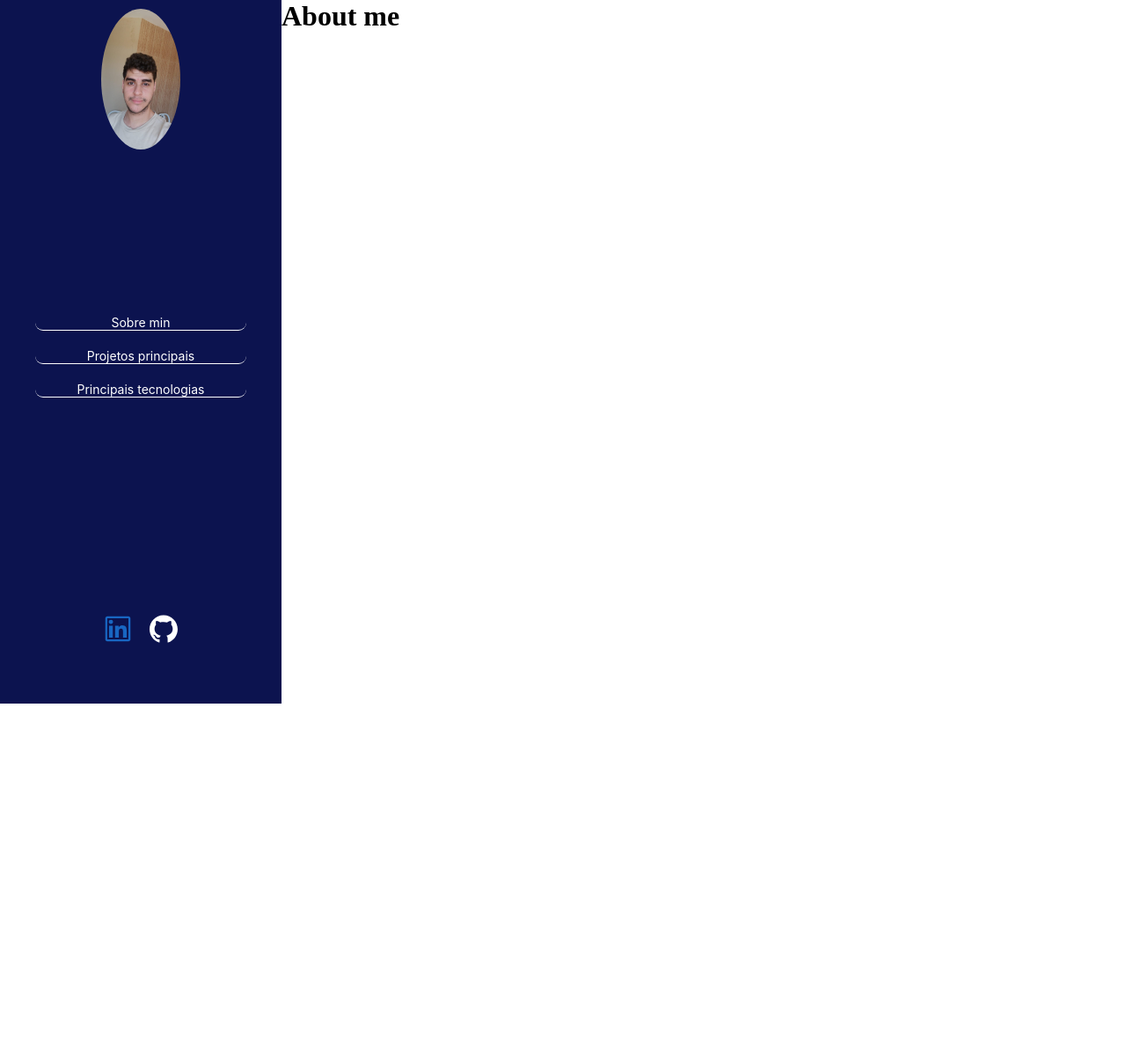
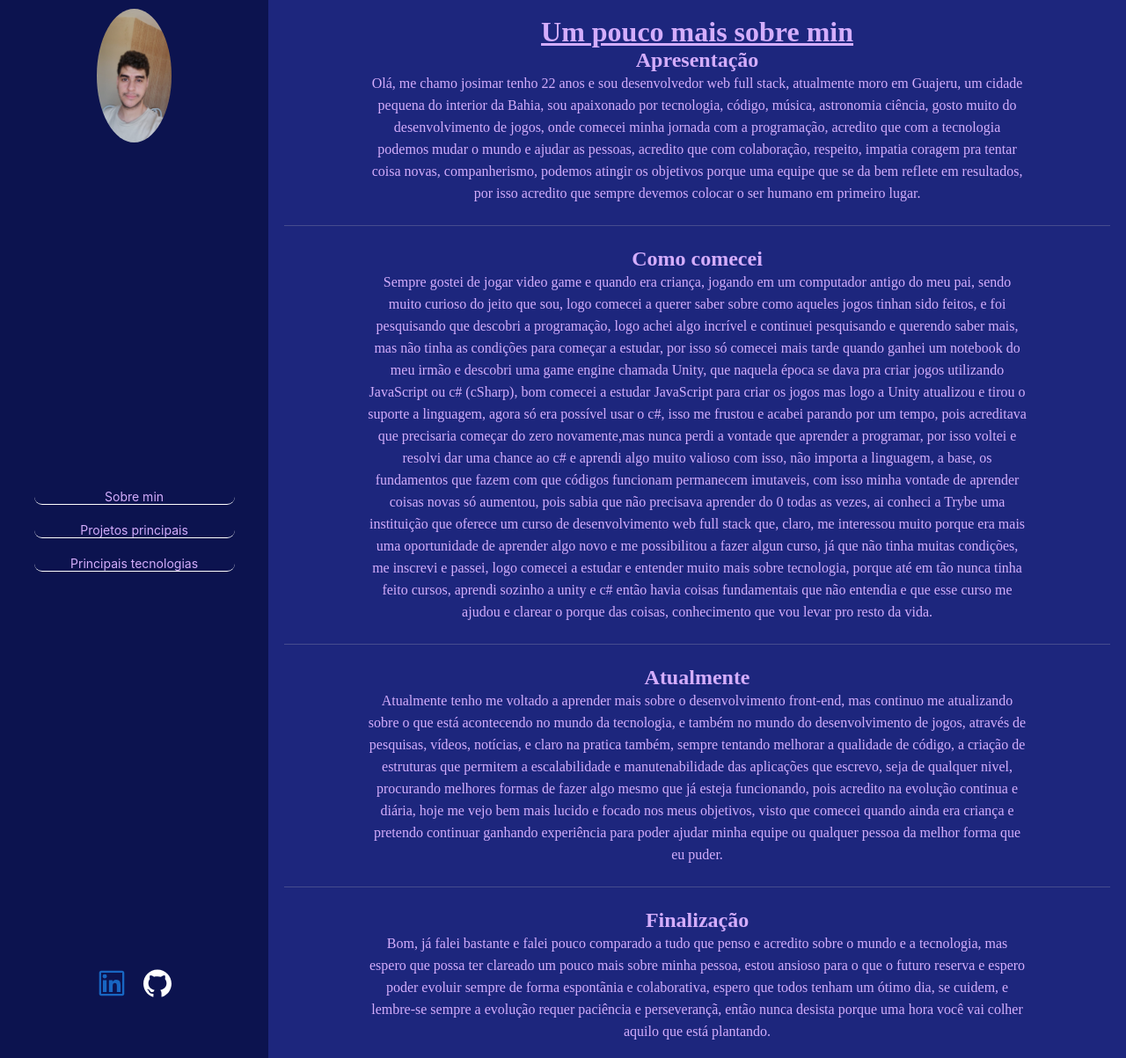
Before and after one commit to Josimar-Souza/portfolio, a React (Vite) app: page /about-me in a window 1280 px wide. Shown: the whole page at 88% size. Before the commit the page ends 800 px from the top, so only its background shows below. Built offline with nearby package versions, Linux system fonts and the light colour scheme.

Commit message:
feat: Added text about me and changes in style

```diff
--- a/src/pages/AboutMe/aboutMeStyles.js
+++ b/src/pages/AboutMe/aboutMeStyles.js
@@ -0,0 +1,33 @@
+import styled from 'styled-components';
+import { Divider } from 'antd';
+
+export const AboutMeContainer = styled.div`
+  align-items: center;
+  background-color: #1D267D;
+  display: flex;
+  flex-direction: column;
+  justify-content: space-around;
+  padding: 18px;
+  width: 80%;
+`;
+
+export const AboutMeParagraph = styled.p`
+  color: #D4ADFC;
+  text-align: center;
+  font-size: 16px;
+  line-height: 25px;
+  width: 80%;
+`;
+
+export const AboutMeTitle = styled.h1`
+  color: #D4ADFC;
+  text-decoration: underline;
+`;
+
+export const AboutMeSection = styled.h2`
+  color: #D4ADFC;
+`;
+
+export const CustomDivider = styled(Divider)`
+  background-color: rgba(255, 255, 255, 0.2);
+`;
--- a/src/pages/AboutMe/index.jsx
+++ b/src/pages/AboutMe/index.jsx
@@ -1,8 +1,76 @@
 import React from 'react';
+import {
+  AboutMeContainer,
+  AboutMeParagraph,
+  AboutMeTitle,
+  AboutMeSection,
+  CustomDivider,
+} from './aboutMeStyles';
 
 function AboutMe() {
   return (
-    <h1>About me</h1>
+    <AboutMeContainer>
+      <AboutMeTitle>Um pouco mais sobre min</AboutMeTitle>
+      <AboutMeSection>Apresentação</AboutMeSection>
+      <AboutMeParagraph>
+        Olá, me chamo josimar tenho 22 anos e sou desenvolvedor web full stack,
+        atualmente moro em Guajeru, um cidade pequena do interior da Bahia, sou apaixonado
+        por tecnologia, código, música, astronomia ciência, gosto muito do desenvolvimento de jogos,
+        onde comecei minha jornada com a programação, acredito que com a tecnologia podemos mudar o
+        mundo e ajudar as pessoas, acredito que com colaboração, respeito, impatia coragem pra
+        tentar coisa novas, companherismo, podemos atingir os objetivos porque uma equipe que se
+        da bem reflete em resultados, por isso acredito que sempre devemos colocar o ser humano em
+        primeiro lugar.
+      </AboutMeParagraph>
+      <CustomDivider />
+      <AboutMeSection>Como comecei</AboutMeSection>
+      <AboutMeParagraph>
+        Sempre gostei de jogar video game e quando era criança, jogando
+        em um computador antigo do meu pai, sendo muito curioso do jeito que sou, logo comecei a
+        querer saber sobre como aqueles jogos tinhan sido feitos, e foi pesquisando que descobri a
+        programação, logo achei algo incrível e continuei pesquisando e querendo saber mais,
+        mas não tinha as condições para começar a estudar, por isso só comecei mais tarde quando
+        ganhei um notebook do meu irmão e descobri uma game engine chamada Unity,
+        que naquela época se dava pra criar jogos utilizando
+        JavaScript ou c# (cSharp), bom comecei a estudar JavaScript para criar os jogos mas logo a
+        Unity atualizou e tirou o suporte a linguagem, agora só era possível usar o c#, isso me
+        frustou e acabei parando por um tempo, pois acreditava que precisaria começar do zero
+        novamente,mas nunca perdi a vontade que aprender a
+        programar, por isso voltei e resolvi dar uma chance ao c# e aprendi algo muito valioso com
+        isso, não importa a linguagem, a base, os fundamentos que fazem com que códigos funcionam
+        permanecem imutaveis, com isso minha vontade de aprender coisas novas só aumentou, pois
+        sabia que não precisava aprender do 0 todas as vezes, ai conheci a Trybe uma instituição
+        que oferece um curso de desenvolvimento web full stack que, claro, me interessou muito
+        porque era mais uma oportunidade de aprender algo novo e me possibilitou a fazer algun
+        curso, já que não tinha muitas condições, me inscrevi e passei, logo comecei a estudar
+        e entender muito mais sobre tecnologia, porque até em tão nunca tinha feito cursos,
+        aprendi sozinho a unity e c# então havia coisas fundamentais que não entendia e que esse
+        curso me ajudou e clarear o porque das coisas, conhecimento que vou levar pro resto da vida.
+      </AboutMeParagraph>
+      <CustomDivider />
+      <AboutMeSection>Atualmente</AboutMeSection>
+      <AboutMeParagraph>
+        Atualmente tenho me voltado a aprender mais sobre o desenvolvimento front-end, mas continuo
+        me atualizando sobre o que está acontecendo no mundo da tecnologia, e também no mundo do
+        desenvolvimento de jogos, através de pesquisas, vídeos, notícias, e claro na pratica também,
+        sempre tentando melhorar a qualidade de código, a criação de estruturas que permitem a
+        escalabilidade e manutenabilidade das aplicações que escrevo, seja de qualquer nivel,
+        procurando melhores formas de fazer algo mesmo que já esteja funcionando, pois acredito na
+        evolução continua e diária, hoje me vejo bem mais lucido e focado nos meus objetivos, visto
+        que comecei quando ainda era criança e pretendo continuar ganhando experiência para poder
+        ajudar minha equipe ou qualquer pessoa da melhor forma que eu puder.
+      </AboutMeParagraph>
+      <CustomDivider />
+      <AboutMeSection>Finalização</AboutMeSection>
+      <AboutMeParagraph>
+        Bom, já falei bastante e falei pouco comparado a tudo que penso e acredito sobre o mundo e a
+        tecnologia, mas espero que possa ter clareado um pouco mais sobre minha pessoa, estou
+        ansioso para o que o futuro reserva e espero poder evoluir sempre de forma espontãnia e
+        colaborativa, espero que todos tenham um ótimo dia, se cuidem, e lembre-se sempre a evolução
+        requer paciência e perseverançã, então nunca desista porque uma hora você vai colher aquilo
+        que está plantando.
+      </AboutMeParagraph>
+    </AboutMeContainer>
   );
 }
 
--- a/src/pages/DashBoard/dashBoardStyles.js
+++ b/src/pages/DashBoard/dashBoardStyles.js
@@ -36,7 +36,7 @@ export const CustomButton = styled(Button)`
   border: none;
   border-bottom: 1px solid white;
   border-radius: 10px;
-  color: white;
+  color: #D4ADFC;
   font-size: 14px;
   height: fit-content;
   text-align: center;
```
